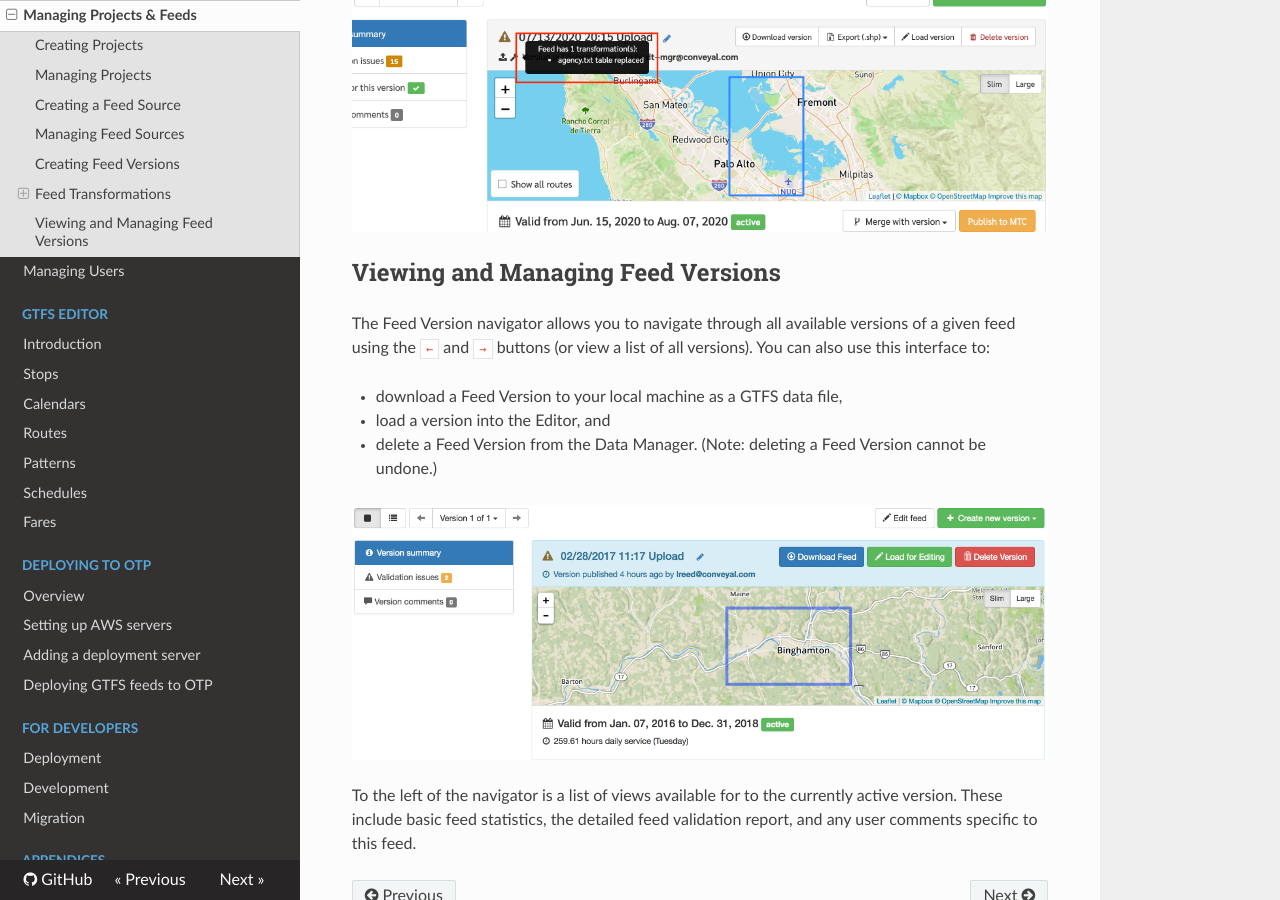
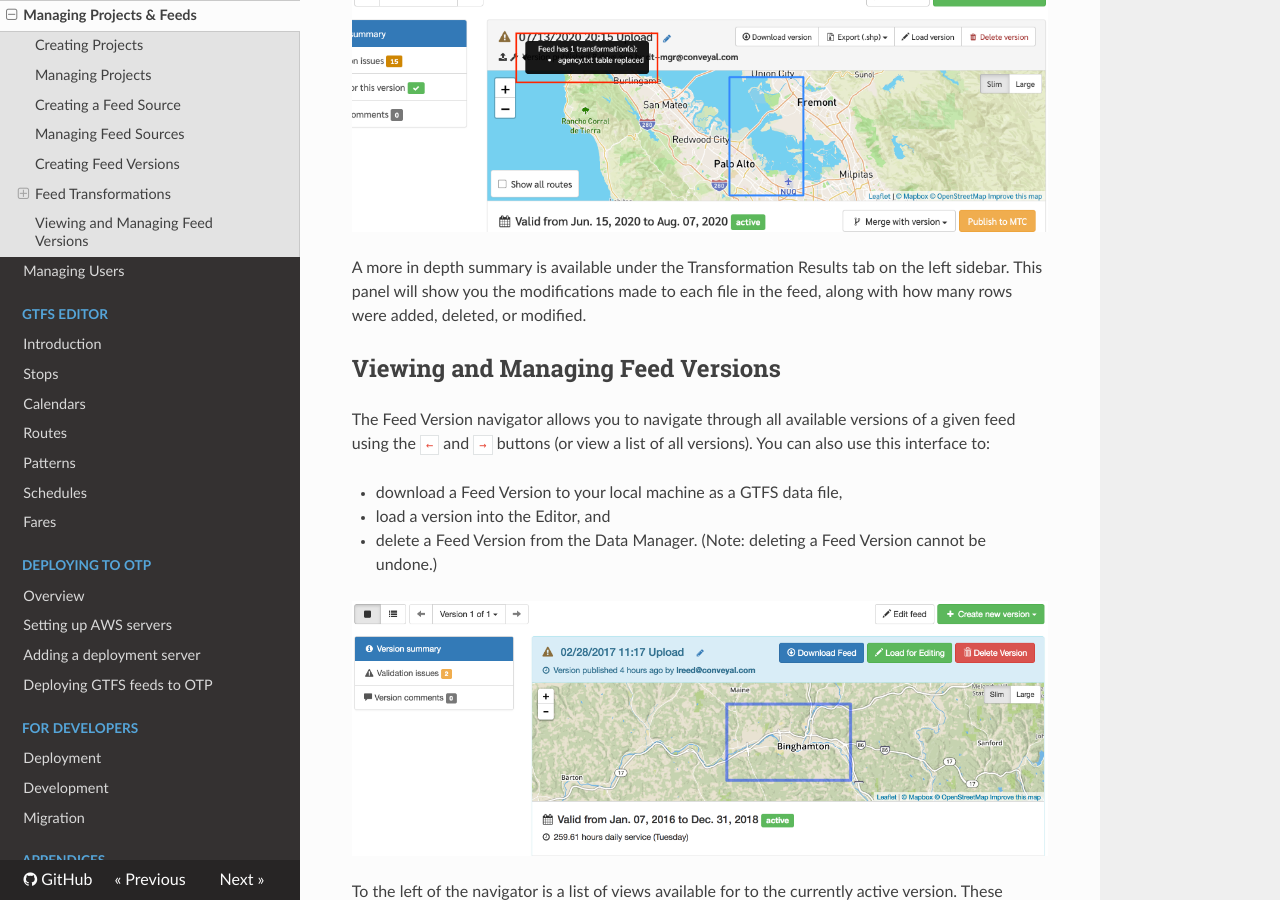
Before and after one commit to wtchen/datatools-ui, an MkDocs documentation site: the page built from docs/user/managing-projects-feeds.md, in a window 1280 px wide and 900 px high, scrolled down 4896 px. Built offline with MkDocs 1.6.1, drawn with Linux system fonts in a browser that asks for light colours; nearby versions of some CDN libraries; old or Windows-style settings are respelled for this version of MkDocs.

Commit message:
docs(managing-projects-feeds): describe how the transformations summary panel works

```diff
--- a/docs/user/managing-projects-feeds.md
+++ b/docs/user/managing-projects-feeds.md
@@ -82,6 +82,7 @@ Once the Feed Transformations have all been configured, you can import a new GTF
 
 ![screenshot](../img/feed-transformation-summary.png)
 
+A more in depth summary is available under the Transformation Results tab on the left sidebar. This panel will show you the modifications made to each file in the feed, along with how many rows were added, deleted, or modified.
 
 ## Viewing and Managing Feed Versions
 
```
